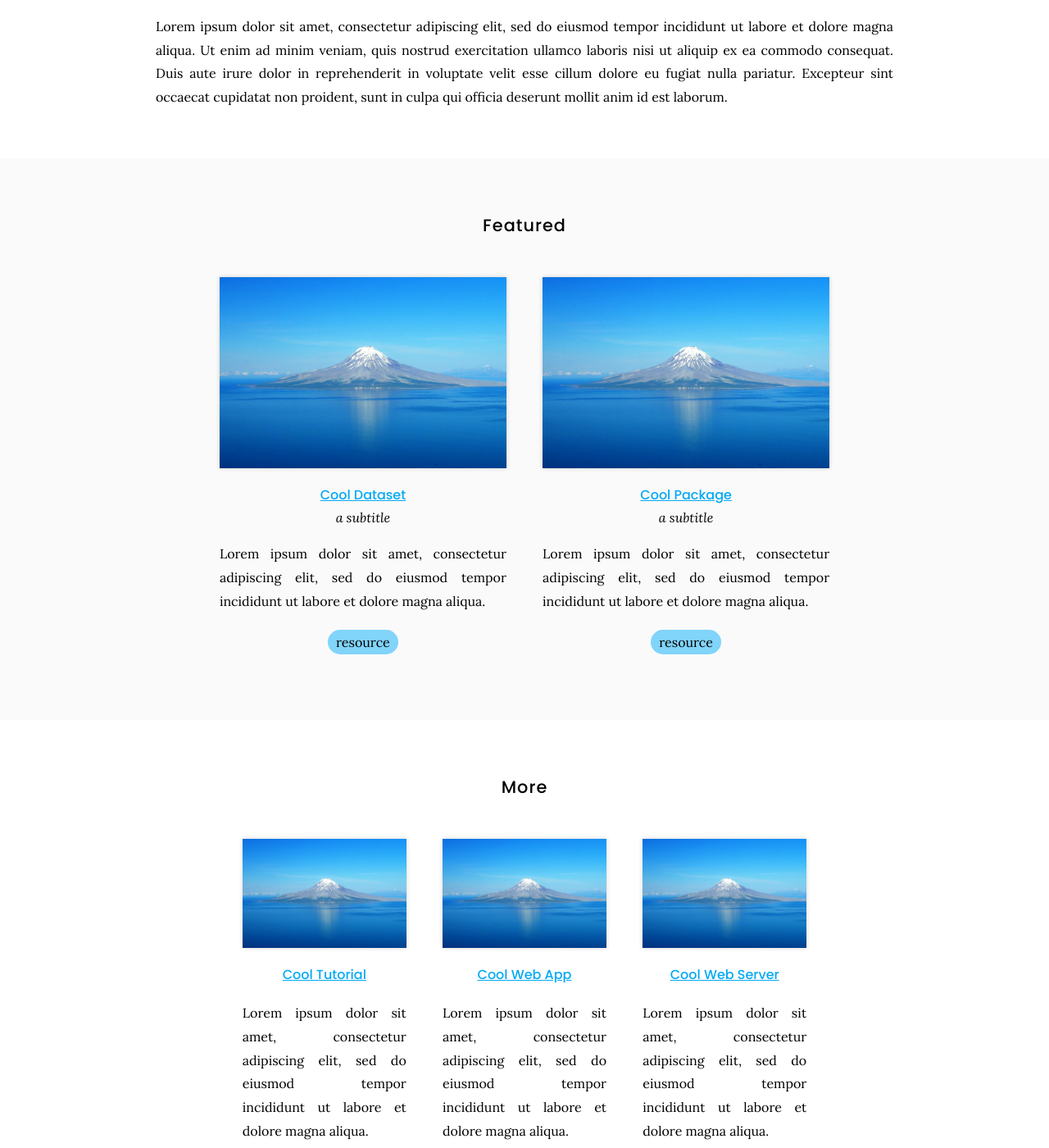
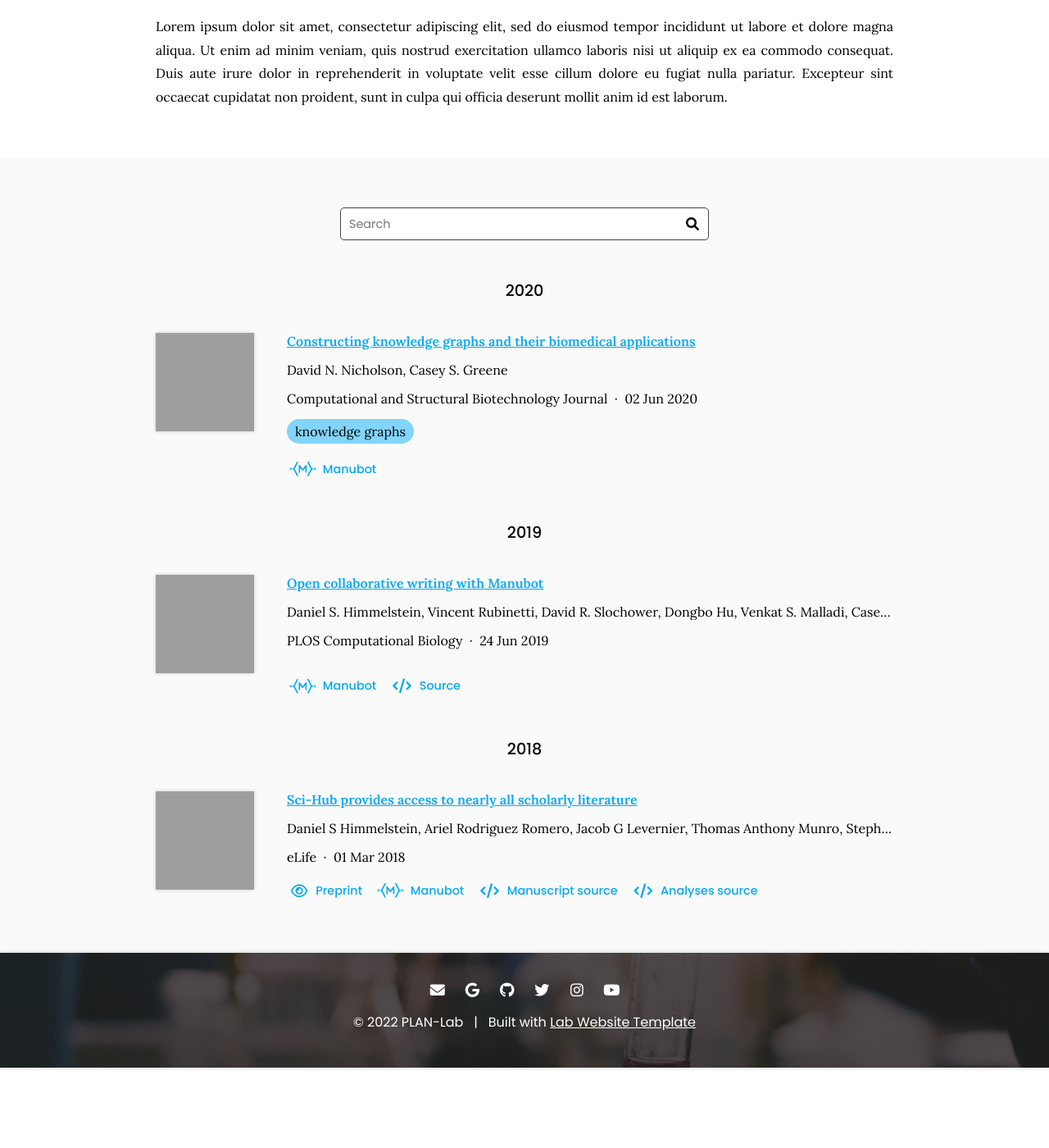
Before and after one commit to XiaonaZhou/plan-lab.github.io, a Jekyll site: the page built from research/index.md, in a window 1280 px wide and 1400 px high, scrolled down 239 px. Shown: the whole window at 82% size. Built offline with Jekyll 4.4.1, drawn with Linux system fonts in a browser that asks for light colours; after the commit the page ends 1541 px from its top, so only the background shows below that; some of the changed text lies outside the part shown; grey boxes are pictures that could not be loaded.

Commit message:
removed tools

```diff
--- a/tools/index.md
+++ b/research/index.md
@@ -1,27 +1,21 @@
 ---
-title: Tools
+title: Publications
 nav:
-  order: 2
-  tooltip: Software, datasets, and more
+  order: 1
+  tooltip: Published works
 ---
 
-# <i class="fas fa-tools"></i>Tools
+# Publications
 
 Lorem ipsum dolor sit amet, consectetur adipiscing elit, sed do eiusmod tempor incididunt ut labore et dolore magna aliqua.
 Ut enim ad minim veniam, quis nostrud exercitation ullamco laboris nisi ut aliquip ex ea commodo consequat.
 Duis aute irure dolor in reprehenderit in voluptate velit esse cillum dolore eu fugiat nulla pariatur.
 Excepteur sint occaecat cupidatat non proident, sunt in culpa qui officia deserunt mollit anim id est laborum.
 
+{% include section.html %}
+
+{% include search-box.html %}
+
 {% include search-info.html %}
 
-{% include section.html %}
-
-## Featured
-
-{% include list.html component="card" data="tools" filters="group: featured" %}
-
-{% include section.html %}
-
-## More
-
-{% include list.html component="card" data="tools" filters="group: more" style="small" %}
+{% include list.html data="citations" component="citation" style="rich" %}
```
